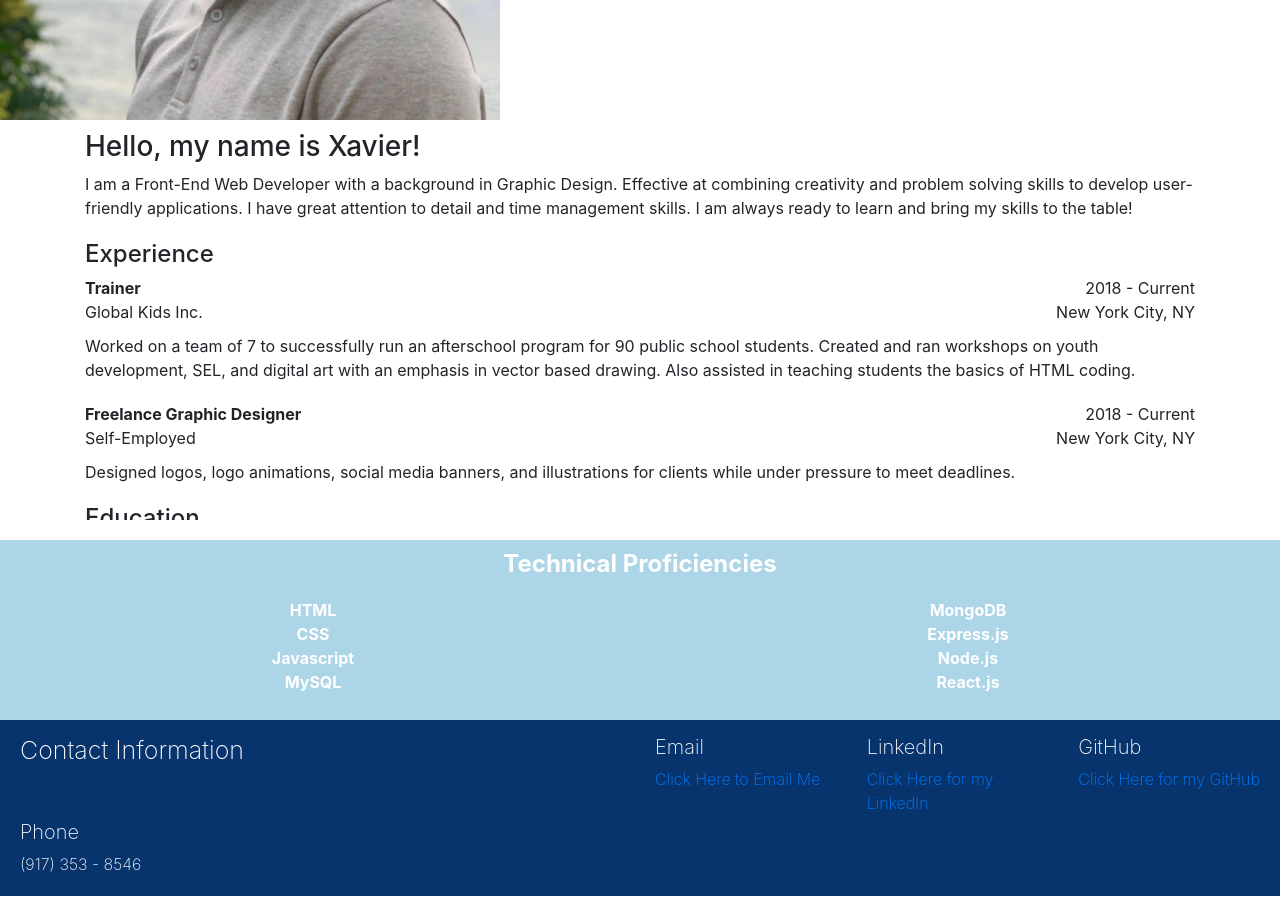
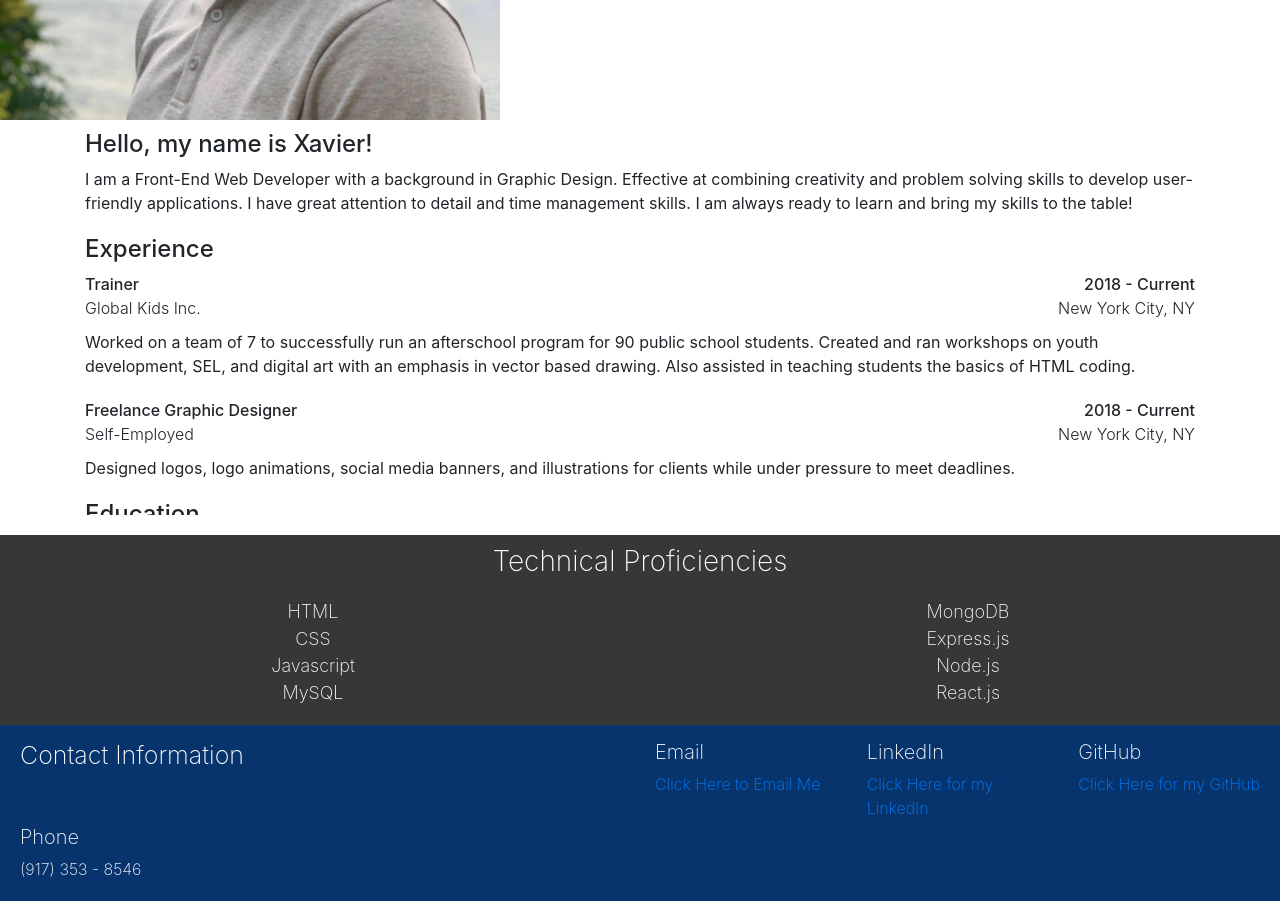
Before and after one commit to xj96/React-Portfolio, a React (Create React App) app: page / in a window 1280 px wide. Shown: the part 420-1321 px from the top of the page. Built offline with nearby package versions, Linux system fonts and the light colour scheme.

Commit message:
updated font-weight for content on home page

```diff
--- a/src/components/Home.css
+++ b/src/components/Home.css
@@ -8,6 +8,10 @@
   top: 0px;
   right: 0px;
   z-index: 0;
+}
+
+h4 {
+  font-weight: 500;
 }
 
 .container {
@@ -37,19 +41,22 @@
 
 .job-title {
   float: left;
-  font-weight: bold;
+  font-weight: 500;
 }
 
 .job-year {
   text-align: right;
+  font-weight: 500;
 }
 
 .job-company {
   float: left;
+  font-weight: 300;
 }
 
 .job-location {
   text-align: right;
+  font-weight: 300;
 }
 
 .job-description {
@@ -63,15 +70,17 @@
 
 .edu-title {
   float: left;
-  font-weight: bold;
+  font-weight: 500;
 }
 
 .edu-year {
   text-align: right;
+  font-weight: 500;
 }
 
 .edu-location {
   text-align: left;
+  font-weight: 300;
 }
 
 .edu-description {
@@ -81,14 +90,14 @@
 
 .skills {
   margin-top: 20px;
-  height: 180px;
-  background-color: rgb(172, 213, 231);
+  height: 190px;
+  background-color: rgba(0, 0, 0, 0.785);
   color: white;
 }
 
-.skills h4 {
+.skills h3 {
   text-align: center;
-  font-weight: bold;
+  font-weight: 200;
   margin-top: 10px;
   margin-bottom: 20px;
 }
@@ -100,5 +109,6 @@
 .skills li {
   list-style: none;
   text-align: center;
-  font-weight: bold;
+  font-weight: 200;
+  font-size: 18px;
 }
--- a/src/components/pages/Home.js
+++ b/src/components/pages/Home.js
@@ -12,7 +12,7 @@ function Home() {
       <div className="container">
         <div className="row">
           <div className="col">
-            <h3>Hello, my name is Xavier!</h3>
+            <h4>Hello, my name is Xavier!</h4>
           </div>
         </div>
         <div className="row">
@@ -81,7 +81,7 @@ function Home() {
       <div className="skills">
         <div className="row">
           <div className="col-12">
-            <h4>Technical Proficiencies</h4>
+            <h3>Technical Proficiencies</h3>
           </div>
         </div>
 
```
